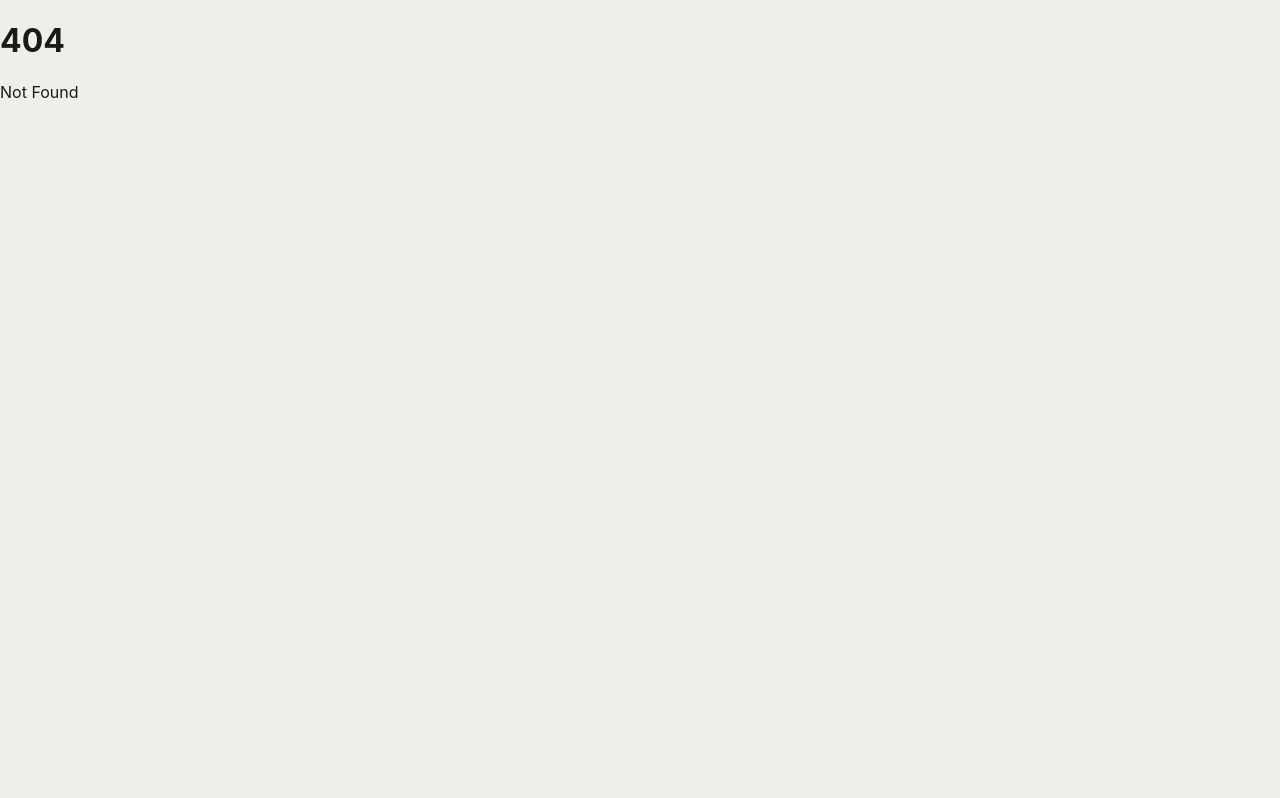
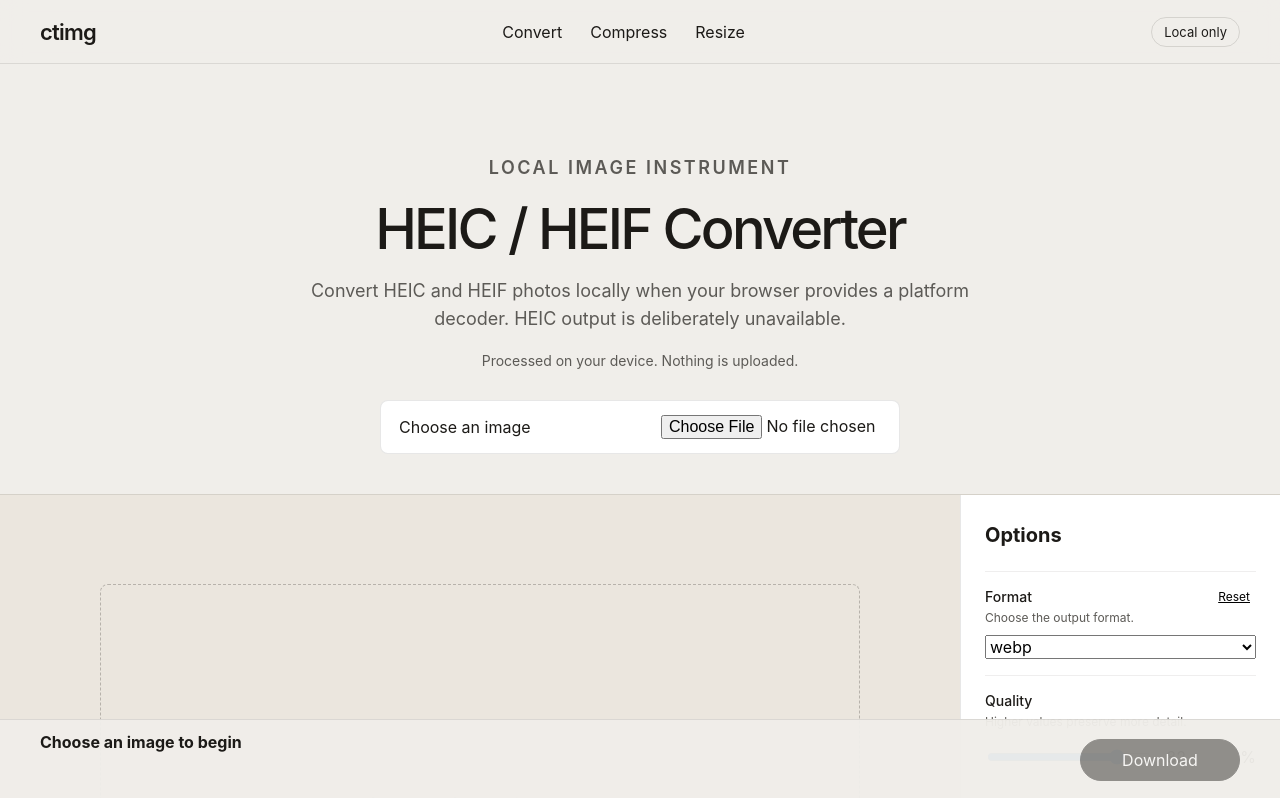
Before and after one commit to official-tisao/image.complianttools.com, a SvelteKit app in the folder apps/web/: page /heic-converter in a window 1280 px wide. Before the commit this address had no page. Shown: the top 798 px of the page. Built offline with nearby package versions, Linux system fonts and the light colour scheme.

Commit message:
feat(P2-15): add HEIC converter route

```diff
--- a/apps/web/src/lib/ToolWorkspace.svelte
+++ b/apps/web/src/lib/ToolWorkspace.svelte
@@ -15,11 +15,13 @@
     title,
     description,
     locale = 'en',
+    canonicalPath = kind,
   } = $props<{
     kind: ToolKind;
     title: string;
     description: string;
     locale?: Locale;
+    canonicalPath?: string;
   }>();
   const initialKind = untrack(() => kind);
   let values = $state<Record<string, unknown>>({
@@ -55,7 +57,7 @@
       ? `${formatBytes(sourceBytes)} → ${formatBytes(outputBytes)} (${Math.round((outputBytes / sourceBytes - 1) * 100)}%)`
       : translate(locale, 'status.choose', 'Choose an image to begin'),
   );
-  const canonical = $derived(`https://image.complianttools.com/${kind}`);
+  const canonical = $derived(`https://image.complianttools.com/${canonicalPath}`);
   const jsonLd = $derived({
     '@context': 'https://schema.org',
     '@graph': [
--- /dev/null
+++ b/apps/web/src/routes/heic-converter/+page.svelte
@@ -0,0 +1,10 @@
+<script lang="ts">
+  import ToolWorkspace from '$lib/ToolWorkspace.svelte';
+</script>
+
+<ToolWorkspace
+  kind="convert"
+  canonicalPath="heic-converter"
+  title="HEIC / HEIF Converter"
+  description="Convert HEIC and HEIF photos locally when your browser provides a platform decoder. HEIC output is deliberately unavailable."
+/>
--- a/apps/web/src/routes/sitemap.xml/+server.ts
+++ b/apps/web/src/routes/sitemap.xml/+server.ts
@@ -2,6 +2,6 @@ export const prerender = true;
 
 export const GET = () =>
   new Response(
-    `<?xml version="1.0" encoding="UTF-8"?><urlset xmlns="http://www.sitemaps.org/schemas/sitemap/0.9"><url><loc>https://image.complianttools.com/convert</loc></url><url><loc>https://image.complianttools.com/compress</loc></url><url><loc>https://image.complianttools.com/resize</loc></url></urlset>`,
+    `<?xml version="1.0" encoding="UTF-8"?><urlset xmlns="http://www.sitemaps.org/schemas/sitemap/0.9"><url><loc>https://image.complianttools.com/convert</loc></url><url><loc>https://image.complianttools.com/compress</loc></url><url><loc>https://image.complianttools.com/resize</loc></url><url><loc>https://image.complianttools.com/heic-converter</loc></url></urlset>`,
     { headers: { 'content-type': 'application/xml' } },
   );
```
